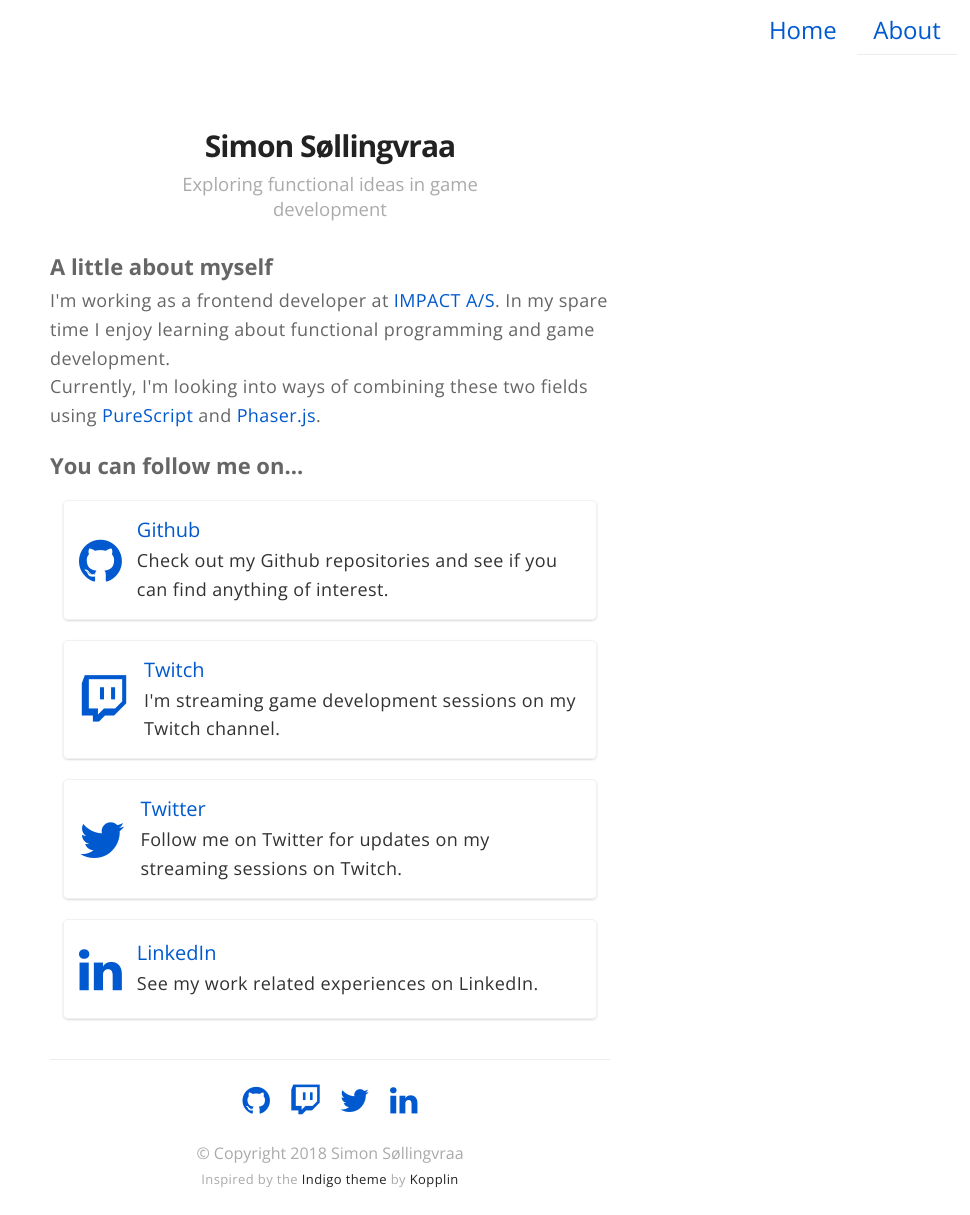
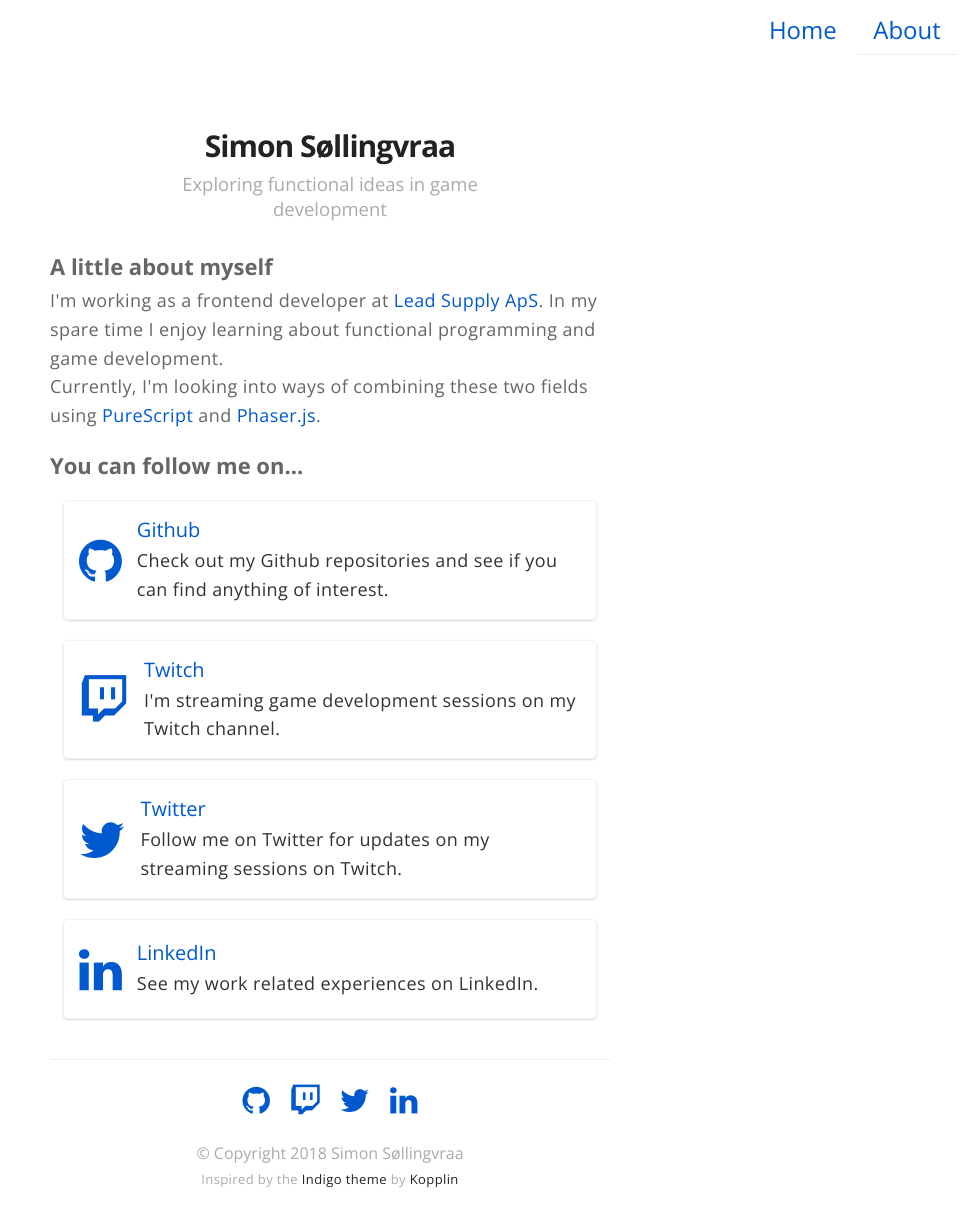
Before and after one commit to simsoll/simsoll.github.io, a Jekyll site: the page built from about.md, in a window 1280 px wide. Shown: the whole page, without its empty margins (310-1280 px from the left). Built offline with Jekyll 4.4.1, drawn with Linux system fonts in a browser that asks for light colours.

Commit message:
Updated about page

```diff
--- a/about.md
+++ b/about.md
@@ -5,7 +5,7 @@
 
 <section>
   <h2>A little about myself</h2>
-  <p>I'm working as a frontend developer at <a href="http://www.impact.dk/">IMPACT A/S</a>. In my spare time I enjoy learning about functional programming and game development.</p>
+  <p>I'm working as a frontend developer at <a href="https://leadsupply.dk/">Lead Supply ApS</a>. In my spare time I enjoy learning about functional programming and game development.</p>
   <p>Currently, I'm looking into ways of combining these two fields using <a href="http://www.purescript.org/">PureScript</a> and <a href="http://phaser.io/">Phaser.js</a>.</p>
 </section>
 <section>
```
